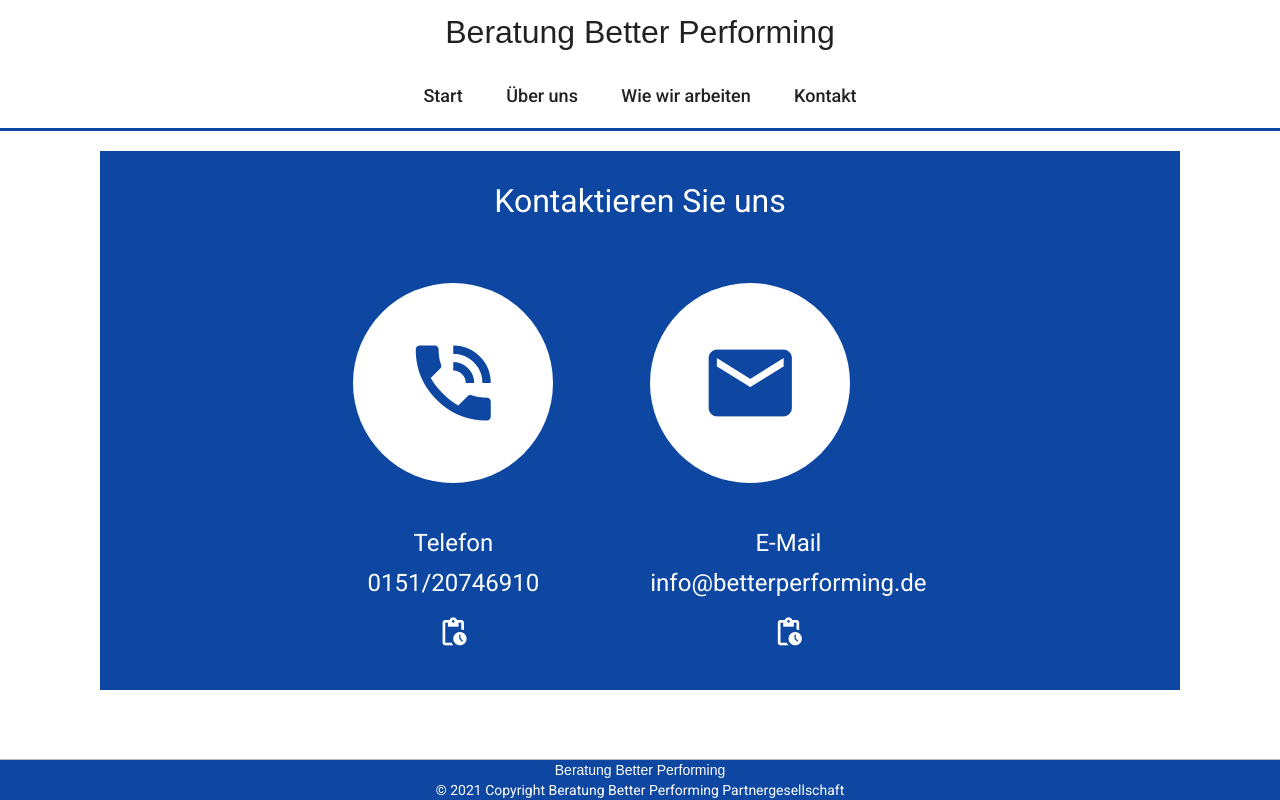
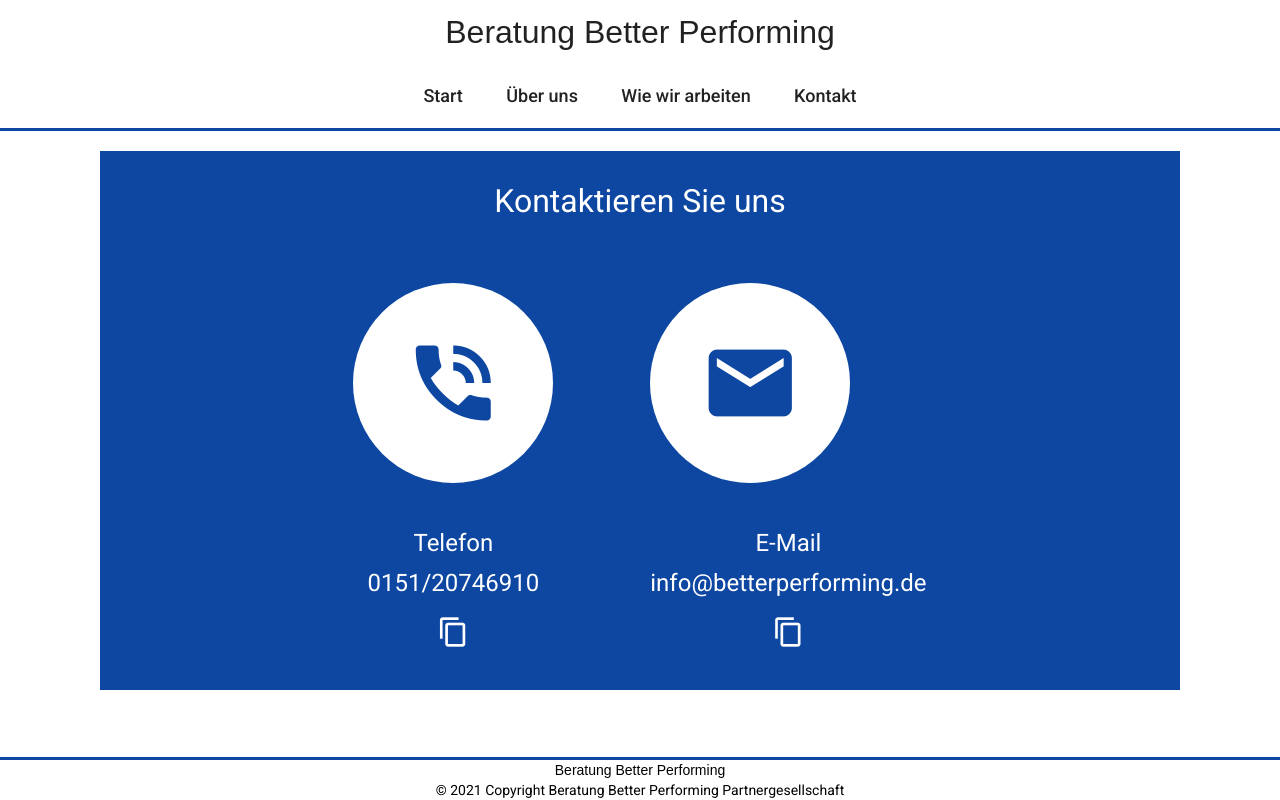
Before and after one commit to Madssg95/Beratung, an Angular app: page /kontakt in a window 1280 px wide. Built offline with nearby package versions, Linux system fonts and the light colour scheme; a web font is replaced by a local one.

Commit message:
added snackbar and edited footer

```diff
--- a/src/app/app.module.ts
+++ b/src/app/app.module.ts
@@ -17,6 +17,7 @@ import { AboutUsComponent } from './about-us/about-us.component';
 import { OurWorkComponent } from './our-work/our-work.component';
 import { ClipboardModule } from '@angular/cdk/clipboard';
 import {FormsModule} from '@angular/forms';
+import {MatSnackBarModule} from '@angular/material/snack-bar';
 
 @NgModule({
   declarations: [
@@ -38,7 +39,8 @@ import {FormsModule} from '@angular/forms';
     FlexLayoutModule,
     MatIconModule,
     ClipboardModule,
-    FormsModule
+    FormsModule,
+    MatSnackBarModule
   ],
   providers: [],
   bootstrap: [AppComponent]
--- a/src/app/contact/contact.component.html
+++ b/src/app/contact/contact.component.html
@@ -21,8 +21,8 @@
         <label>0151/20746910</label>
         <br>
         <br>
-        <button mat-button [cdkCopyToClipboard]="phonevalue">
-          <mat-icon [inline]="true" style="font-size: xx-large">pending_actions</mat-icon>
+        <button mat-button [cdkCopyToClipboard]="phonevalue" (click)="openSnackBar('Telefonnummer erfolgreich kopiert','Schließen')">
+          <mat-icon [inline]="true" style="font-size: xx-large">content_copy</mat-icon>
         </button>
         <br>
         <br>
@@ -44,8 +44,8 @@
         <label>info@betterperforming.de</label>
         <br>
         <br>
-        <button mat-button [cdkCopyToClipboard]="emailvalue">
-          <mat-icon [inline]="true" style="font-size: xx-large">pending_actions</mat-icon>
+        <button mat-button [cdkCopyToClipboard]="emailvalue" (click)="openSnackBar('E-Mail erfolgreich kopiert','Schließen')">
+          <mat-icon [inline]="true" style="font-size: xx-large">content_copy</mat-icon>
         </button>
         <br>
         <br>
--- a/src/app/contact/contact.component.ts
+++ b/src/app/contact/contact.component.ts
@@ -1,4 +1,5 @@
 import { Component, OnInit } from '@angular/core';
+import {MatSnackBar} from '@angular/material/snack-bar';
 
 @Component({
   selector: 'app-contact',
@@ -8,9 +9,17 @@ import { Component, OnInit } from '@angular/core';
 export class ContactComponent implements OnInit {
 
   phonevalue = '015120746910';
-  emailvalue = 'info@beratungxy.de';
+  emailvalue = 'info@betterperforming.de';
 
-  constructor() { }
+  constructor(private snackBar: MatSnackBar) {}
+
+  // Snackbar to show when copied to clipboard
+  // tslint:disable-next-line:typedef
+  openSnackBar(message: string, action: string) {
+    this.snackBar.open(message, action, {
+      duration: 3000,
+    });
+  }
 
   ngOnInit(): void {
   }
--- a/src/app/shared/footer/footer.component.css
+++ b/src/app/shared/footer/footer.component.css
@@ -1,7 +1,8 @@
 footer {
-  background-color: #0D47A1;
-  border-top: 1px solid #bbb;
+  background-color: white;
   text-align: center;
-  color: white;
+  color: black;
   font-family: Roboto;
+  border-top-style: solid;
+  border-top-color: #0D47A1;
 }
```
